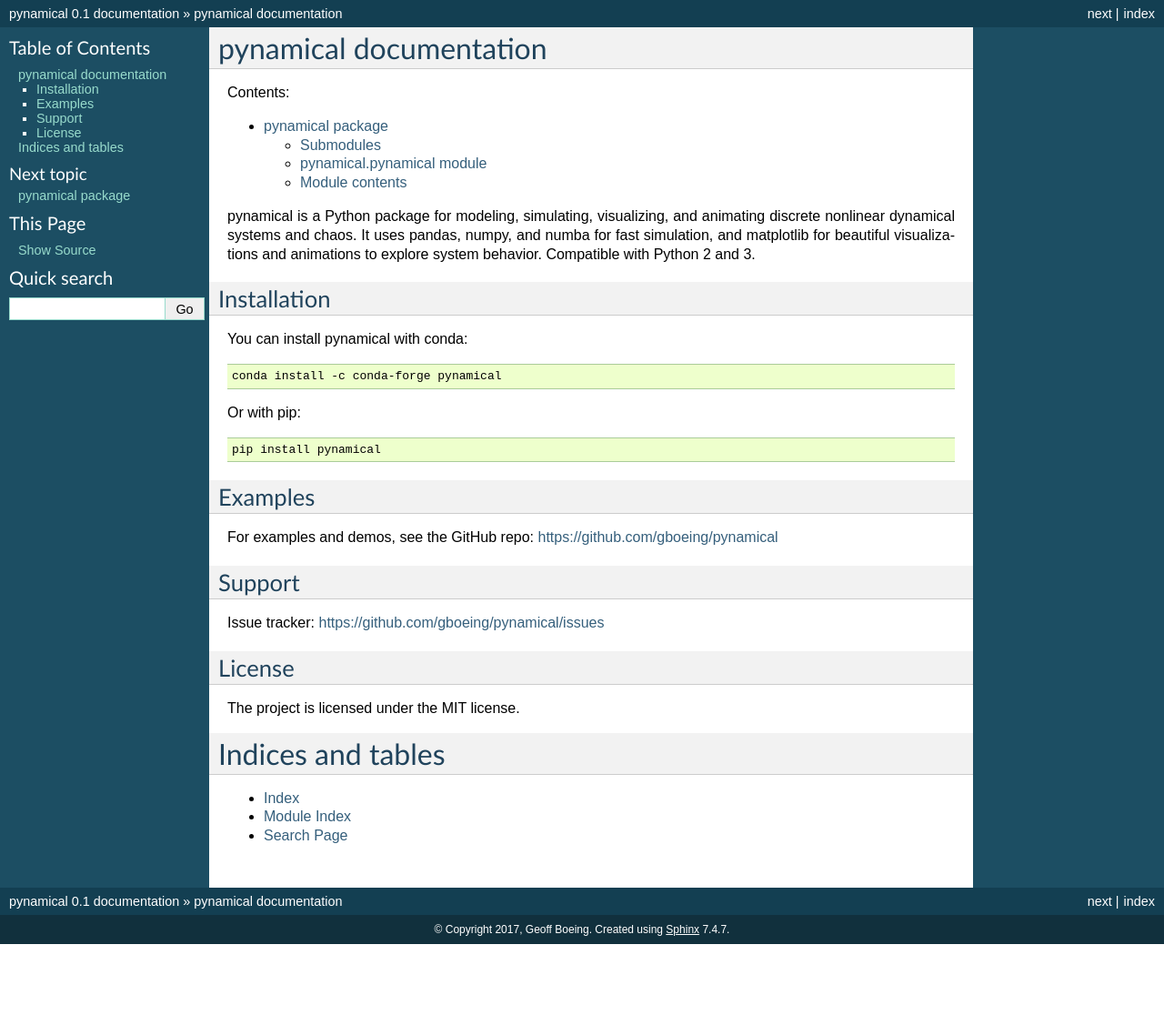
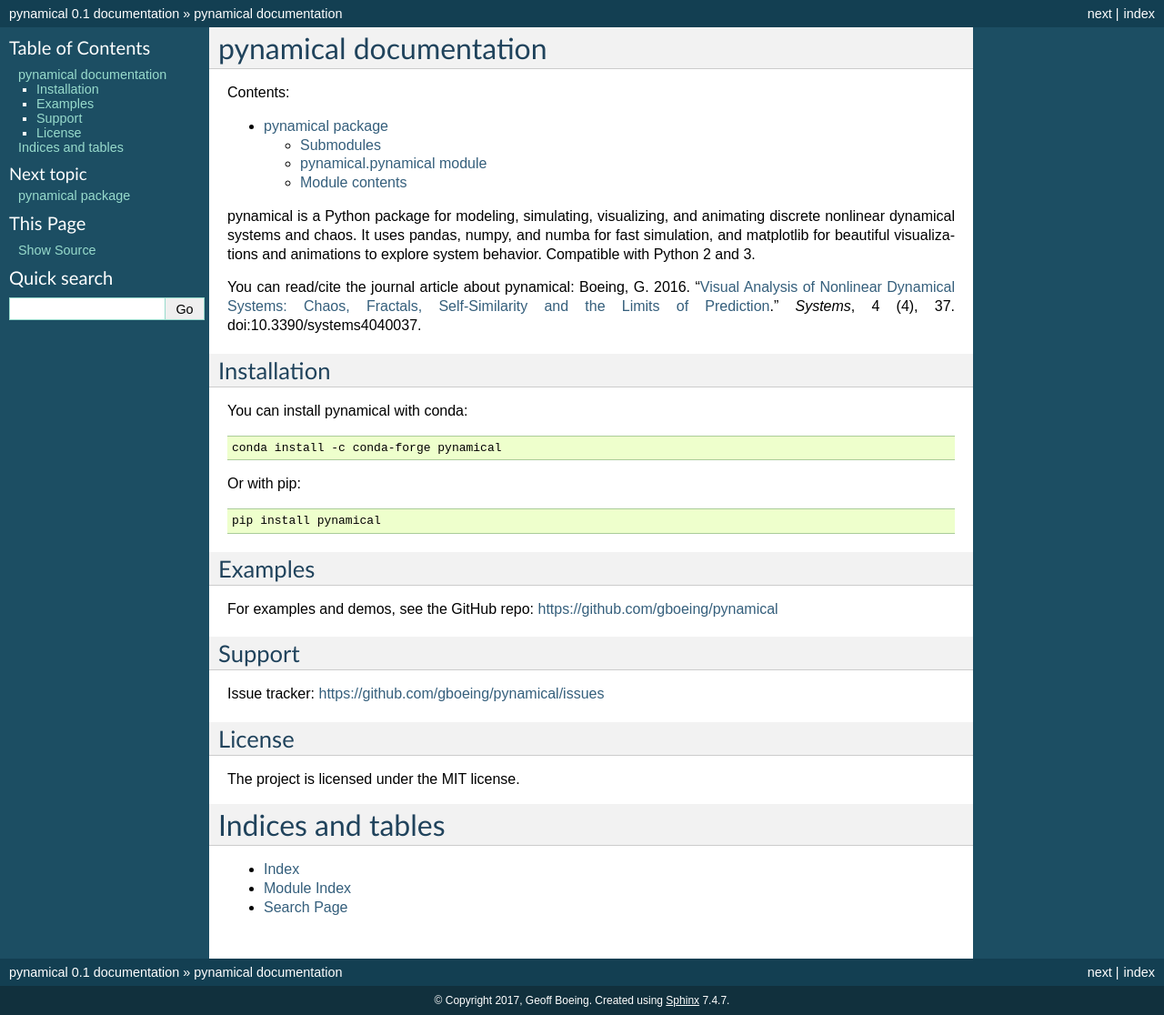
Before and after one commit to gboeing/pynamical, a Sphinx documentation site: the page built from docs/source/index.rst, in a window 1280 px wide. Shown: the whole page at 91% size. Built offline with Sphinx 7.4.7, drawn with Linux system fonts in a browser that asks for light colours; before the commit the page ends 1038 px from its top, so only the background shows below that.

Commit message:
update docs and examples

```diff
--- a/docs/source/index.rst
+++ b/docs/source/index.rst
@@ -16,7 +16,7 @@ pynamical is a Python package for modeling, simulating, visualizing, and animati
 systems and chaos. It uses pandas, numpy, and numba for fast simulation, and matplotlib for beautiful visualizations
 and animations to explore system behavior. Compatible with Python 2 and 3.
 
-
+You can read/cite the journal article about pynamical: Boeing, G. 2016. "`Visual Analysis of Nonlinear Dynamical Systems: Chaos, Fractals, Self-Similarity and the Limits of Prediction`_." *Systems*, 4 (4), 37. doi:10.3390/systems4040037.
 
 Installation
 ------------
@@ -58,3 +58,4 @@ Indices and tables
 
 .. _https://github.com/gboeing/pynamical: https://github.com/gboeing/pynamical
 .. _https://github.com/gboeing/pynamical/issues: https://github.com/gboeing/pynamical/issues
+.. _Visual Analysis of Nonlinear Dynamical Systems\: Chaos, Fractals, Self-Similarity and the Limits of Prediction: http://geoffboeing.com/publications/nonlinear-chaos-fractals-prediction/
```
Also changed, not shown: README.md (+7 -0 lines).
